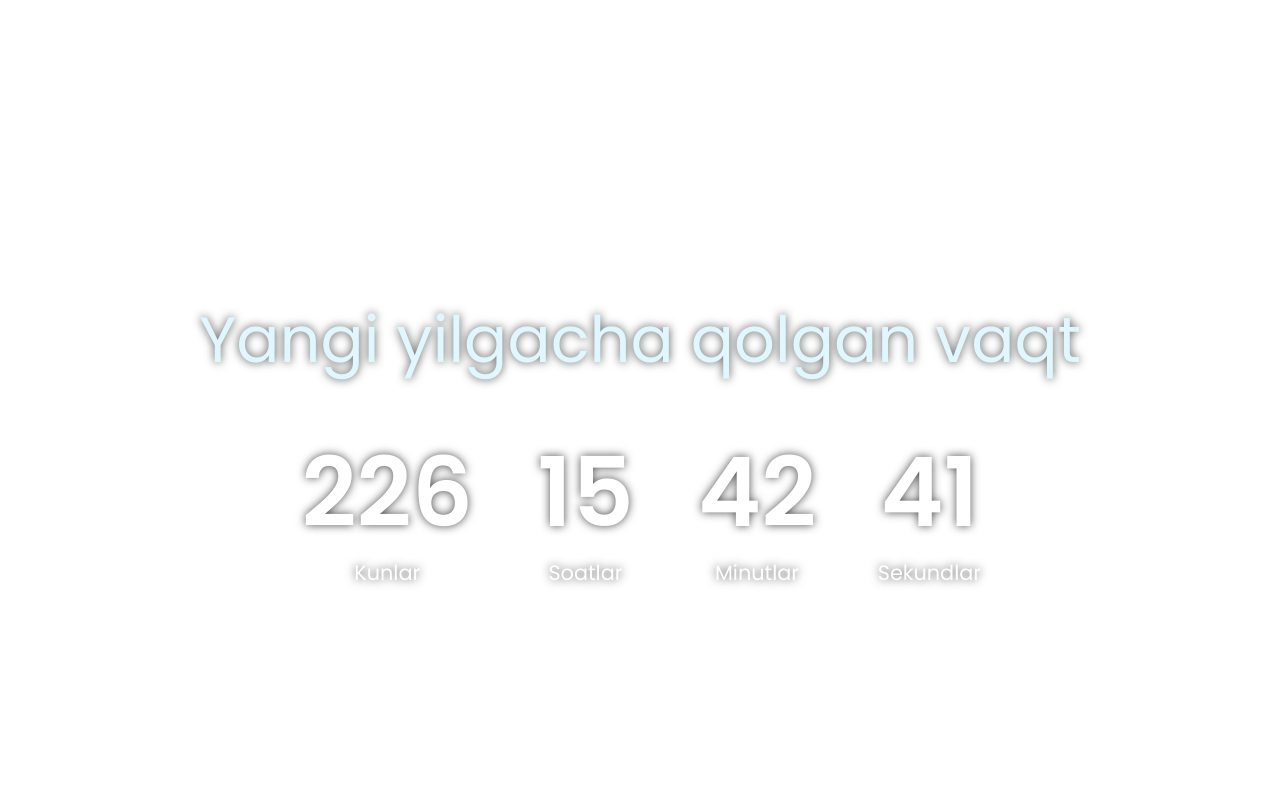
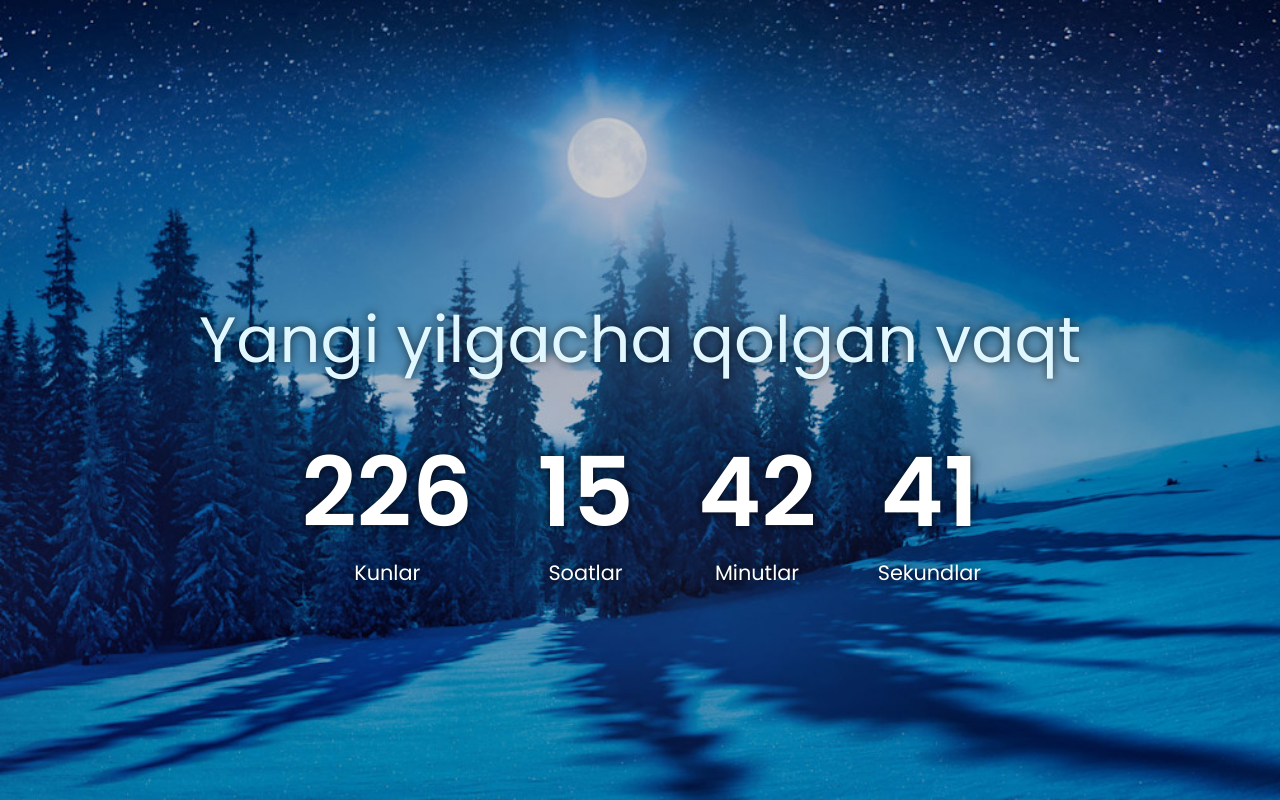
Before and after one commit to mr1xyyy/NewYearCountdown, a plain HTML site: page index.html in a window 1280 px wide. Drawn offline with Linux system fonts and the light colour scheme; the site is published under a folder, as on GitHub Pages, so addresses that start at the root find nothing.

Commit message:
Update style.css

```diff
--- a/style.css
+++ b/style.css
@@ -3,7 +3,7 @@
     box-sizing: border-box;
 }
 body{
-    background-image: url(/winter-images.jpg) ;
+    background-image: url(./winter-images.jpg) ;
     background-size: cover;
     background-position: center center;
     display: flex;
```
